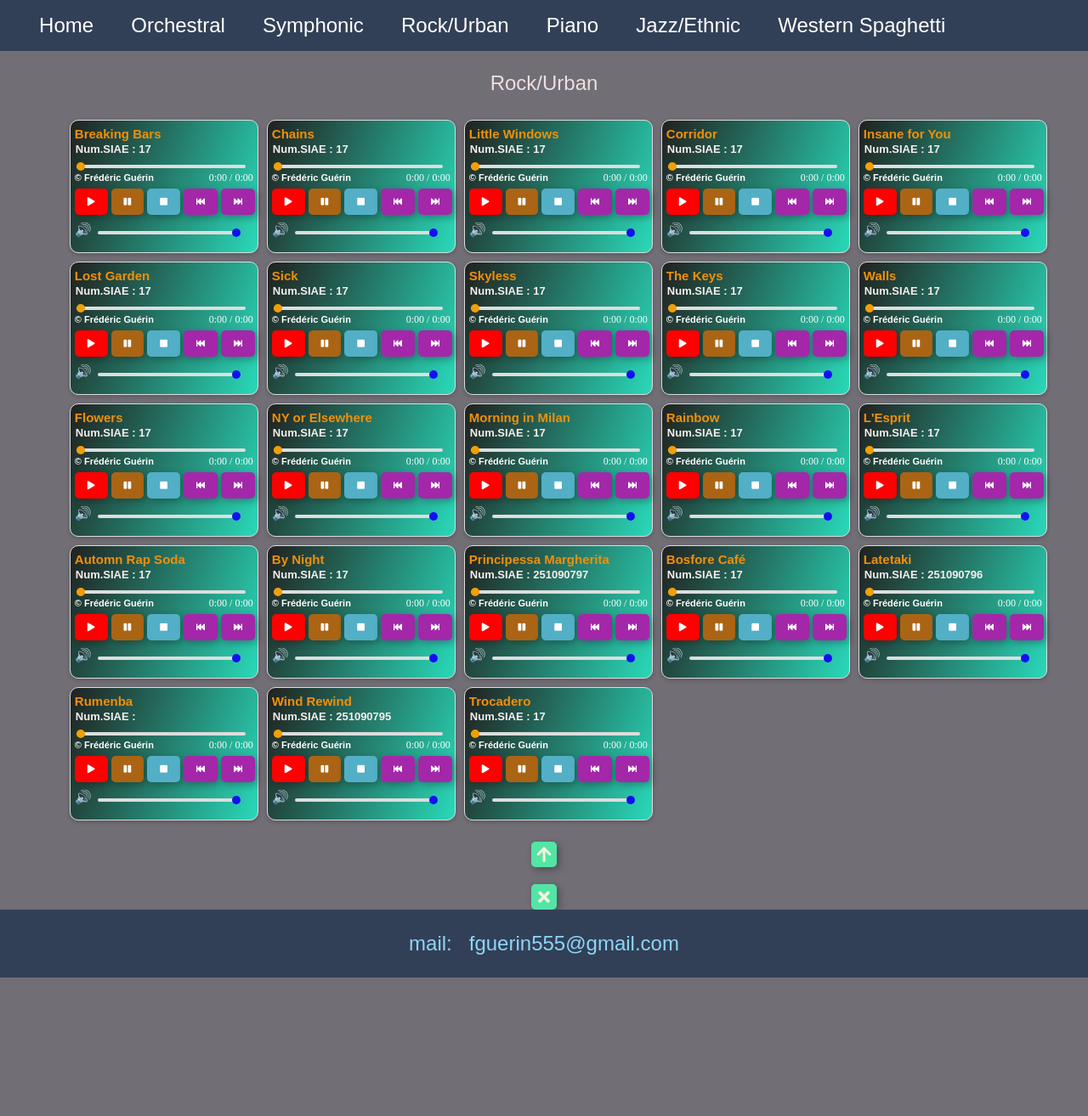
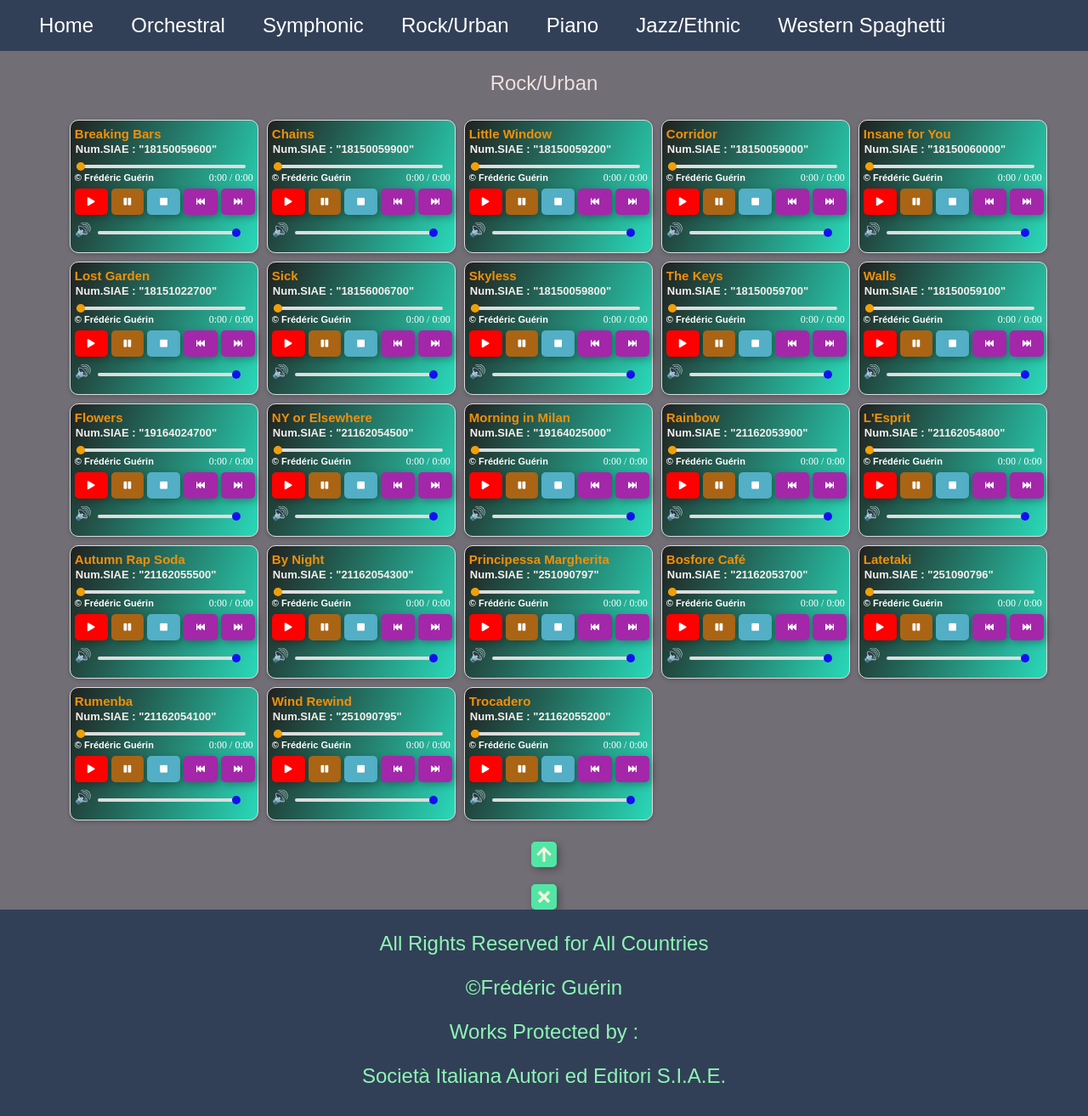
Before and after one commit to fguerin555/music-guerin, a React (Create React App) app: page /urban in a window 1280 px wide. Shown: the top 1314 px of the page at 85% size. Before the commit the page ends 1151 px from the top, so only its background shows below. Built offline with nearby package versions, Linux system fonts and the light colour scheme.

Commit message:
Jeudi14h01

```diff
--- a/src/components/AudioPlayer.js
+++ b/src/components/AudioPlayer.js
@@ -72,7 +72,7 @@ function AudioPlayer({ src, title, depositNumber, artist }) {
         <h4>
           Num.SIAE :{" "}
           <span tel="false" data-number={depositNumber}>
-            {depositNumber}
+            "{depositNumber}"
           </span>
         </h4>
 
--- a/src/components/Footer.js
+++ b/src/components/Footer.js
@@ -9,7 +9,10 @@ const Footer = () => {
       <div className={styles.Footer}>
         <div className={styles.FooterContactInfo}>
           <span className={styles.FooterEmail}>
-            mail: &nbsp; fguerin555@gmail.com
+            <p>All Rights Reserved for All Countries</p>
+            <p>©Frédéric Guérin</p>
+            <p>Works Protected by :</p>
+            <p>Società Italiana Autori ed Editori S.I.A.E.</p>
           </span>
         </div>
       </div>
--- a/src/components/Footer.module.css
+++ b/src/components/Footer.module.css
@@ -20,11 +20,14 @@
   gap: 5px;
 }
 
-.FooterEmail {
+.FooterEmail p {
   margin-top: 0;
-  font-family: "Montserrat-Medium", Arial, sans-serif;
+  font-family: "Montserrat-Thin", Arial, sans-serif;
   font-size: 1.5rem;
-  color: #8dd6f6;
+  color: #8df6b4;
+  display: flex;
+  justify-content: center;
+  align-items: center;
 }
 @media (max-width: 1224px) {
   .FooterContactInfo {
@@ -37,14 +40,13 @@
     margin: 0 auto;
     gap: 5px;
   }
-  @media (max-width: 1224px) {
+
   .FooterTelephone {
     width: 100%;
     font-size: 1rem;
   }
-    .FooterEmail {
+  .FooterEmail p {
     width: 100%;
     font-size: 1rem;
   }
 }
-}
--- a/src/components/navbar.module.css
+++ b/src/components/navbar.module.css
@@ -45,7 +45,7 @@
 }
 
 .navbarLinks a:hover {
-  color: #8dd6f6;
+  color: #8df6b4;
 }
 
 .navMenu li {
--- a/src/pages/JazzFile/Jazz.js
+++ b/src/pages/JazzFile/Jazz.js
@@ -16,13 +16,14 @@ import BehindtheDoor from "../../assets/musicJazz/BehindtheDoor.mp3";
 import WhiteNight from "../../assets/musicJazz/WhiteNight.mp3";
 import Auroville from "../../assets/musicJazz/Auroville.mp3";
 import IrishWind from "../../assets/musicJazz/IrishWind.mp3";
+import Alambra from "../../assets/musicJazz/Alambra.mp3";
 
 const Jazz = () => {
   const audioRef = useRef(null);
   return (
     <div>
       <div className={styles.JazzPage}>
-        <p>Jazz Ambiance</p>
+        <p>Jazz / Ethnic</p>
 
         <div className={styles.LecteursContainer}>
           <AudioPlayer
@@ -118,7 +119,7 @@ const Jazz = () => {
             className={styles.Player}
             src={IrishWind}
             title="Irish'Wind"
-            depositNumber="20"
+            depositNumber="22367001400"
           >
             <audio
               ref={(audio) => (audioRef.current = audio)}
@@ -130,12 +131,21 @@ const Jazz = () => {
             className={styles.Player}
             src={Auroville}
             title="Auroville"
-            depositNumber="20"
+            depositNumber="22367001700"
           >
             <audio
               ref={(audio) => (audioRef.current = audio)}
               src={Auroville}
             />
+          </AudioPlayer>
+
+          <AudioPlayer
+            className={styles.Player}
+            src={Alambra}
+            title="Alambra"
+            depositNumber="251100626"
+          >
+            <audio ref={(audio) => (audioRef.current = audio)} src={Alambra} />
           </AudioPlayer>
         </div>
         <ScrollToTop />
--- a/src/pages/OrchestralFile/Orchestral.js
+++ b/src/pages/OrchestralFile/Orchestral.js
@@ -28,7 +28,7 @@ const Orchestral = () => {
   return (
     <div>
       <div className={styles.OrchestralPage}>
-        <p>Orchestral Symphonic</p>
+        <p>Symphonic Orchestra</p>
         <div className={styles.LecteursContainer}>
           <AudioPlayer
             className={styles.Player}
@@ -171,7 +171,7 @@ const Orchestral = () => {
             className={styles.Player}
             src={DieuetmonRoi}
             title="Dieu et mon Roi"
-            depositNumber="18"
+            depositNumber="20161010500"
           >
             <audio
               ref={(audio) => (audioRef.current = audio)}
@@ -183,7 +183,7 @@ const Orchestral = () => {
             className={styles.Player}
             src={EnglandWind}
             title="England's Wind"
-            depositNumber="18"
+            depositNumber="20161009800"
           >
             <audio
               ref={(audio) => (audioRef.current = audio)}
@@ -195,7 +195,7 @@ const Orchestral = () => {
             className={styles.Player}
             src={GunsandRoses}
             title="Guns and Roses"
-            depositNumber="18"
+            depositNumber="20161011600"
           >
             <audio
               ref={(audio) => (audioRef.current = audio)}
@@ -206,7 +206,7 @@ const Orchestral = () => {
             className={styles.Player}
             src={PlumbandGold}
             title="Plumb and Gold"
-            depositNumber="18"
+            depositNumber="20161012000"
           >
             <audio
               ref={(audio) => (audioRef.current = audio)}
--- a/src/pages/UrbanFile/Urban.js
+++ b/src/pages/UrbanFile/Urban.js
@@ -41,7 +41,7 @@ const Urban = () => {
             className={styles.Player}
             src={BreakingBars}
             title="Breaking Bars"
-            depositNumber="17"
+            depositNumber="18150059600"
           >
             <audio
               ref={(audio) => (audioRef.current = audio)}
@@ -53,7 +53,7 @@ const Urban = () => {
             className={styles.Player}
             src={Chains}
             title="Chains"
-            depositNumber="17"
+            depositNumber="18150059900"
           >
             <audio ref={(audio) => (audioRef.current = audio)} src={Chains} />
           </AudioPlayer>
@@ -61,8 +61,8 @@ const Urban = () => {
           <AudioPlayer
             className={styles.Player}
             src={LittleWindows}
-            title="Little Windows"
-            depositNumber="17"
+            title="Little Window"
+            depositNumber="18150059200"
           >
             <audio
               ref={(audio) => (audioRef.current = audio)}
@@ -74,7 +74,7 @@ const Urban = () => {
             className={styles.Player}
             src={Corridor}
             title="Corridor"
-            depositNumber="17"
+            depositNumber="18150059000"
           >
             <audio ref={(audio) => (audioRef.current = audio)} src={Corridor} />
           </AudioPlayer>
@@ -83,7 +83,7 @@ const Urban = () => {
             className={styles.Player}
             src={InsaneforYou}
             title="Insane for You"
-            depositNumber="17"
+            depositNumber="18150060000"
           >
             <audio
               ref={(audio) => (audioRef.current = audio)}
@@ -95,7 +95,7 @@ const Urban = () => {
             className={styles.Player}
             src={LostGarden}
             title="Lost Garden"
-            depositNumber="17"
+            depositNumber="18151022700"
           >
             <audio
               ref={(audio) => (audioRef.current = audio)}
@@ -107,7 +107,7 @@ const Urban = () => {
             className={styles.Player}
             src={Sick}
             title="Sick"
-            depositNumber="17"
+            depositNumber="18156006700"
           >
             <audio ref={(audio) => (audioRef.current = audio)} src={Sick} />
           </AudioPlayer>
@@ -116,7 +116,7 @@ const Urban = () => {
             className={styles.Player}
             src={Skyless}
             title="Skyless"
-            depositNumber="17"
+            depositNumber="18150059800"
           >
             <audio ref={(audio) => (audioRef.current = audio)} src={Skyless} />
           </AudioPlayer>
@@ -125,7 +125,7 @@ const Urban = () => {
             className={styles.Player}
             src={TheKeys}
             title="The Keys"
-            depositNumber="17"
+            depositNumber="18150059700"
           >
             <audio ref={(audio) => (audioRef.current = audio)} src={TheKeys} />
           </AudioPlayer>
@@ -134,7 +134,7 @@ const Urban = () => {
             className={styles.Player}
             src={Walls}
             title="Walls"
-            depositNumber="17"
+            depositNumber="18150059100"
           >
             <audio ref={(audio) => (audioRef.current = audio)} src={Walls} />
           </AudioPlayer>
@@ -143,7 +143,7 @@ const Urban = () => {
             className={styles.Player}
             src={Flowers}
             title="Flowers"
-            depositNumber="17"
+            depositNumber="19164024700"
           >
             <audio ref={(audio) => (audioRef.current = audio)} src={Flowers} />
           </AudioPlayer>
@@ -152,7 +152,7 @@ const Urban = () => {
             className={styles.Player}
             src={NYorElseWhere}
             title="NY or Elsewhere"
-            depositNumber="17"
+            depositNumber="21162054500"
           >
             <audio
               ref={(audio) => (audioRef.current = audio)}
@@ -164,7 +164,7 @@ const Urban = () => {
             className={styles.Player}
             src={MorninginMilan}
             title="Morning in Milan"
-            depositNumber="17"
+            depositNumber="19164025000"
           >
             <audio
               ref={(audio) => (audioRef.current = audio)}
@@ -176,7 +176,7 @@ const Urban = () => {
             className={styles.Player}
             src={Rainbow}
             title="Rainbow"
-            depositNumber="17"
+            depositNumber="21162053900"
           >
             <audio ref={(audio) => (audioRef.current = audio)} src={Rainbow} />
           </AudioPlayer>
@@ -185,7 +185,7 @@ const Urban = () => {
             className={styles.Player}
             src={LEsprit}
             title="L'Esprit"
-            depositNumber="17"
+            depositNumber="21162054800"
           >
             <audio ref={(audio) => (audioRef.current = audio)} src={LEsprit} />
           </AudioPlayer>
@@ -193,8 +193,8 @@ const Urban = () => {
           <AudioPlayer
             className={styles.Player}
             src={AutumnRapSoda}
-            title="Automn Rap Soda"
-            depositNumber="17"
+            title="Autumn Rap Soda"
+            depositNumber="21162055500"
           >
             <audio
               ref={(audio) => (audioRef.current = audio)}
@@ -206,7 +206,7 @@ const Urban = () => {
             className={styles.Player}
             src={ByNight}
             title="By Night"
-            depositNumber="17"
+            depositNumber="21162054300"
           >
             <audio ref={(audio) => (audioRef.current = audio)} src={ByNight} />
           </AudioPlayer>
@@ -227,7 +227,7 @@ const Urban = () => {
             className={styles.Player}
             src={BosforeCafé}
             title="Bosfore Café"
-            depositNumber="17"
+            depositNumber="21162053700"
           >
             <audio
               ref={(audio) => (audioRef.current = audio)}
@@ -248,7 +248,7 @@ const Urban = () => {
             className={styles.Player}
             src={Rumenba}
             title="Rumenba"
-            depositNumber=""
+            depositNumber="21162054100"
           >
             <audio ref={(audio) => (audioRef.current = audio)} src={Rumenba} />
           </AudioPlayer>
@@ -269,7 +269,7 @@ const Urban = () => {
             className={styles.Player}
             src={Trocadero}
             title="Trocadero"
-            depositNumber="17"
+            depositNumber="21162055200"
           >
             <audio
               ref={(audio) => (audioRef.current = audio)}
```
Also changed, not shown: src/pages/ChamberFile/Chamber.js (+24 -24 lines), src/pages/PianoFile/Piano.js (+7 -7 lines), src/pages/WestFile/West.js (+10 -10 lines), 7 other files (tests, documents, lock files or other folders). Lines whose indentation alone changed are shown as unchanged.
